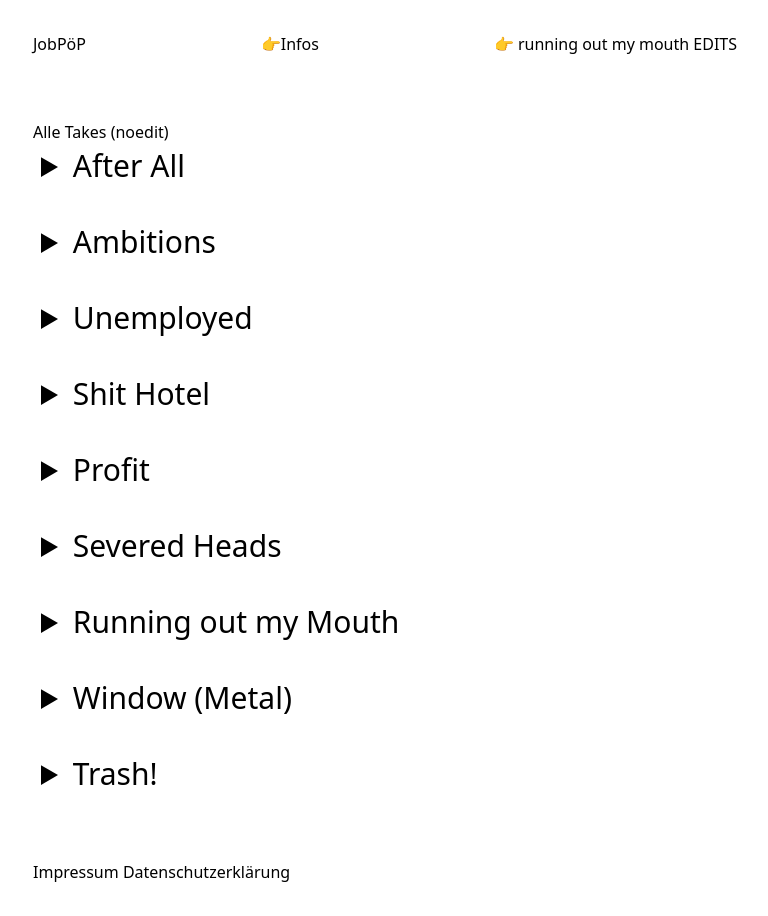
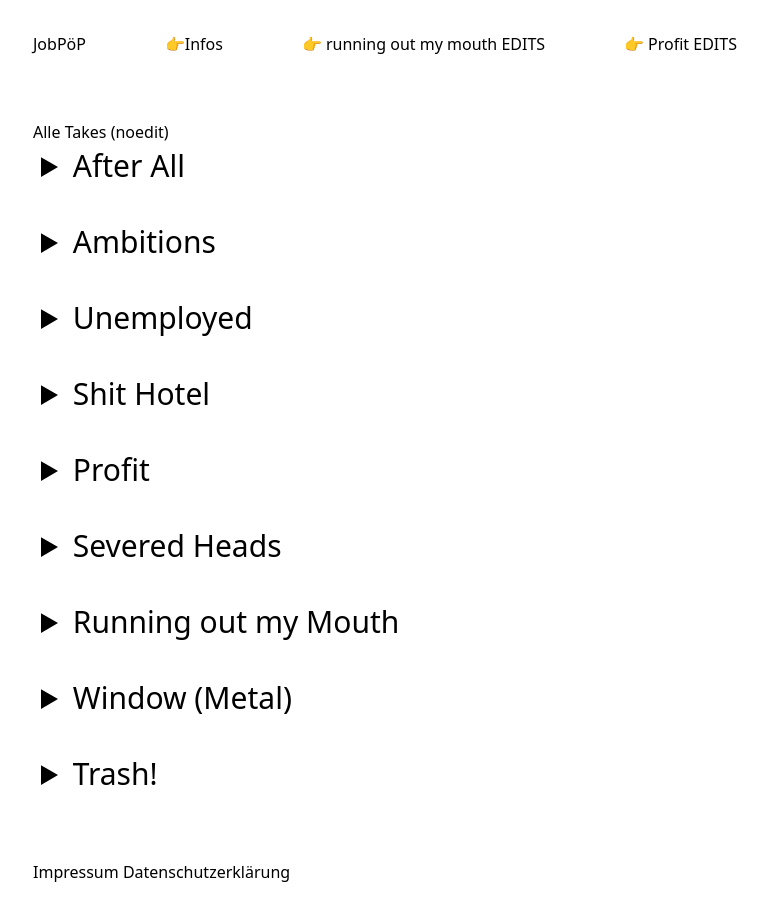
Before and after one commit to derfabifabi/derfabifabi.github.io, a website: page index.html in a window 1280 px wide. Shown: the whole page, without its empty margins (255-1023 px from the left). Drawn offline with Linux system fonts and the light colour scheme.

Commit message:
profitlink added to index

```diff
--- a/index.html
+++ b/index.html
@@ -21,6 +21,9 @@
  <a href="./runningoutmymouth.html">
         👉 running out my mouth EDITS
       </a>
+ <a href="./profit.html">
+        👉 Profit EDITS
+      </a>
     </header>
     <main>
 <h2>Alle Takes (noedit)</h2>
```
